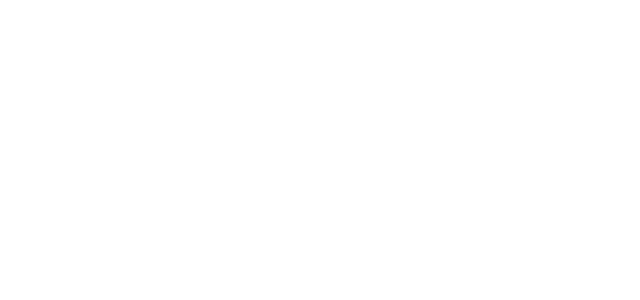
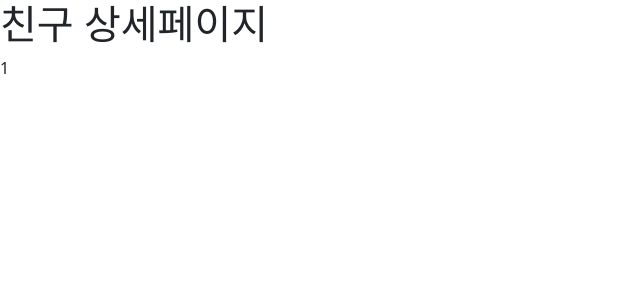
Before and after one commit to GunwooJo/Birthday_alert_web, a React (Create React App) app in the folder frontend/: page /friend/detail/1 in a window 1280 px wide. Before the commit this address had no page. Shown: the top 300 px of the page, without its empty margins (0-640 px from the left). Built offline with nearby package versions, Linux system fonts and the light colour scheme.

Commit message:
fix: 친구 클릭하면 상세페이지로 이동

```diff
--- a/frontend/src/App.tsx
+++ b/frontend/src/App.tsx
@@ -9,7 +9,7 @@ function App() {
         <Routes>
             <Route path='/friend/addBirthday' element={<AddFriend/>} />
             <Route path='/friend/list' element={<FriendList/>} />
-            <Route path='/friend/detail:friendId' element={<FriendDetail/>} />
+            <Route path='/friend/detail/:friendId' element={<FriendDetail/>} />
             <Route path='/user/register' element={<UserRegister/>} />
             <Route path='/user/login' element={<UserLogin/>} />
         </Routes>
--- a/frontend/src/pages/FriendDetail.jsx
+++ b/frontend/src/pages/FriendDetail.jsx
@@ -4,7 +4,7 @@ import {useParams} from "react-router-dom";
 
 function FriendDetail() {
 
-    const friendId = useParams();
+    const {friendId} = useParams();
     return (
         <div>
             <h1>친구 상세페이지</h1>
--- a/frontend/src/pages/FriendList.tsx
+++ b/frontend/src/pages/FriendList.tsx
@@ -22,7 +22,7 @@ function FriendList() {
     const handleFriendClick = (event: React.MouseEvent) => {
         const index = (event.target as HTMLElement).dataset.index;
         if (index !== undefined) {
-            navigate(`/friend/detail:${friends[Number(index)].id}`);
+            navigate(`/friend/detail/${friends[Number(index)].id}`);
         }
     }
 
```
